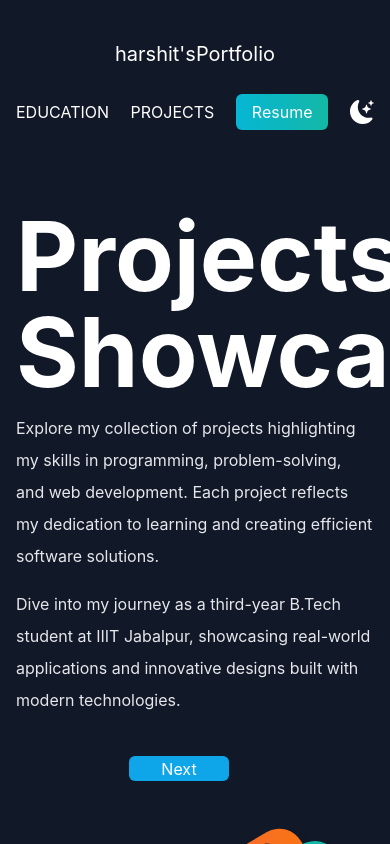
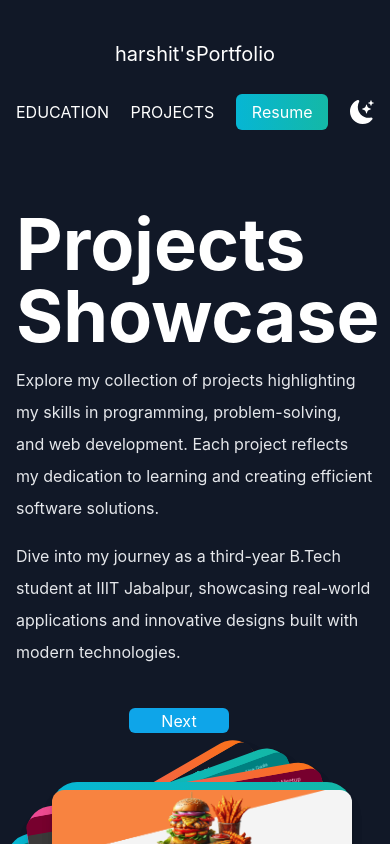
Before and after one commit to harshit-G51102/Portfolio, a Next.js app: page /projects in a window 390 px wide. Shown: the top 844 px of the page. Built offline with nearby package versions, Linux system fonts and the light colour scheme.

Commit message:
solving few bugs in new project page

```diff
--- a/pages/projects/index.js
+++ b/pages/projects/index.js
@@ -125,7 +125,7 @@ function Projects() {
                 <Navbar darkMode={darkMode} toggleDarkMode={toggleDarkMode} isanimate={false} />
                 <section className="grid grid-cols-1 md:grid-cols-2 gap-8">
                     <div className="left dark:text-white flex flex-col mt-10">
-                        <h3 className="phead text-8xl font-bold py-1 dark:text-white">
+                        <h3 className="phead text-7xl md:text-8xl font-bold py-1 dark:text-white">
                             Projects Showcase
                         </h3>
                         <p className="ptext text-md py-2 leading-8 text-gray-800 dark:text-gray-200">
@@ -136,11 +136,11 @@ function Projects() {
                         </p>
                     </div>
 
-                    <div className="right dark:text-white relative top-0 h-[100vh] md:h-screen flex flex-col items-center">
+                    <div className="right dark:text-white relative top-0 h-[55vh] md:h-screen flex flex-col items-center">
                         {cards.map((card, index) => (
                             <div
                                 key={card.id}
-                                className={`card w-[350px] h-[360px] rounded-[25px] bg-gradient-to-r ${card.gradient} shadow-lg absolute top-[15%] md:left-[25%] left-[10%]`}
+                                className={`card w-[300px] md:w-[350px] h-[360px] rounded-[25px] bg-gradient-to-r ${card.gradient} shadow-lg absolute top-[16%] md:left-[25%] left-[10%]`}
                                 style={{
                                     transform: `rotate(-${index * 10}deg)`,
                                     zIndex: cards.length - index,
```
